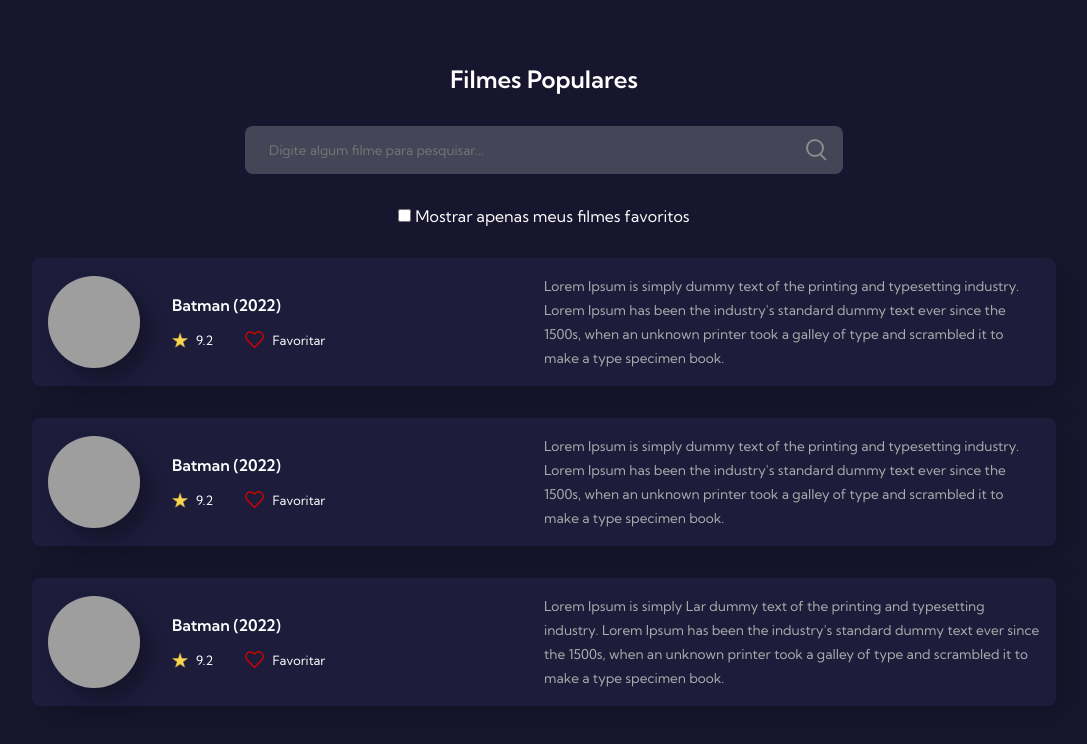
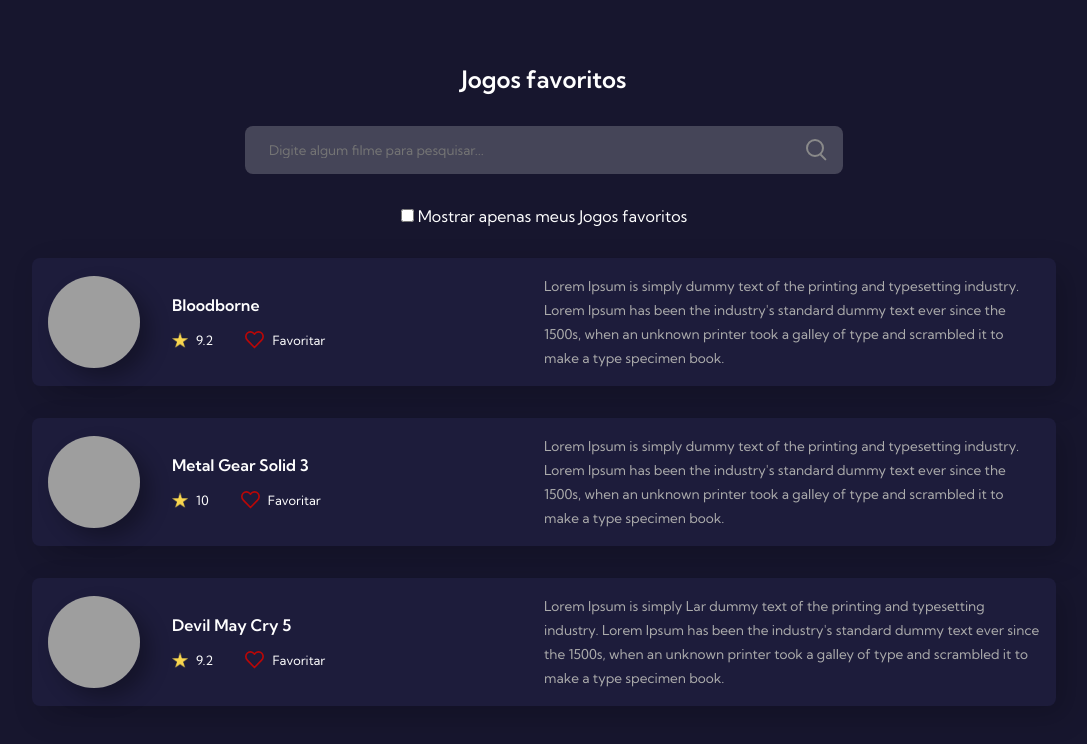
Before and after one commit to vitaoTM/7DaysOfCode_guthub, a plain HTML site: page index.html in a window 1280 px wide. Shown: the whole page, without its empty margins (96-1183 px from the left). Drawn offline with Linux system fonts and the light colour scheme; grey boxes are pictures that could not be loaded.

Commit message:
Mudando links e titulos, jogos favoritos

```diff
--- a/index.html
+++ b/index.html
@@ -4,7 +4,7 @@
   <meta charset="UTF-8">
   <meta http-equiv="X-UA-Compatible" content="IE=edge">
   <meta name="viewport" content="width=device-width, initial-scale=1.0">
-  <title>Filmes</title>
+  <title>Jogos</title>
   <link rel="preconnect" href="https://fonts.googleapis.com">
   <link rel="preconnect" href="https://fonts.gstatic.com" crossorigin>
   <link href="https://fonts.googleapis.com/css2?family=Kumbh+Sans:wght@300;400;500;600&display=swap" rel="stylesheet">
@@ -12,23 +12,23 @@
 </head>
 <body>
   <main>
-    <h2>Filmes Populares</h2>
+    <h2>Jogos favoritos</h2>
     <div class="input-container">
       <input type="text" name="movie-name" id="movie-name" placeholder="Digite algum filme para pesquisar...">
       <img src="images/search-icon.svg" alt="Ícone de pesquisa" class="searchIcon">
     </div>
     <div class="showOnlyFavorites">
       <input type="checkbox" name="onlyFavorites" id="onlyFavorites">
-      <label for="onlyFavorites">Mostrar apenas meus filmes favoritos</label>
+    <label for="onlyFavorites">Mostrar apenas meus Jogos favoritos</label>
     </div>
     <div class="movies">
       <div class="movie">
         <div class="movie-informations">
           <div class="movie-image">
-            <img src="https://img.elo7.com.br/product/original/3FBA809/big-poster-filme-batman-2022-90x60-cm-lo002-poster-batman.jpg" alt="Batman (2022)"/>
+            <img src="https://image.api.playstation.com/vulcan/img/rnd/202010/2614/Sy5e8DmeKIJVjlAGraPAJYkT.png" alt="Batman (2022)"/>
           </div>
           <div class="movie-text">
-            <h4>Batman (2022)</h4>
+            <h4>Bloodborne</h4>
             <div class="rating-favorites">
               <div class="rating">
                 <img src="images/star.png" alt="Star Icon"/>
@@ -49,14 +49,14 @@
       <div class="movie">
         <div class="movie-informations">
           <div class="movie-image">
-            <img src="https://img.elo7.com.br/product/original/3FBA809/big-poster-filme-batman-2022-90x60-cm-lo002-poster-batman.jpg" alt="Batman (2022)"/>
+            <img src="https://preview.redd.it/yqur2zas6ze71.jpg?width=960&crop=smart&auto=webp&s=0c371902539279072f398411a76c3c164067b469" alt="Batman (2022)"/>
           </div>
           <div class="movie-text">
-            <h4>Batman (2022)</h4>
+            <h4>Metal Gear Solid 3</h4>
             <div class="rating-favorites">
               <div class="rating">
                 <img src="images/star.png" alt="Star Icon"/>
-                <span>9.2</span>
+                <span>10</span>
               </div>
               <div class="favorite">
                 <img src="images/heart.svg" alt="Star Icon"/>
@@ -73,10 +73,10 @@
       <div class="movie">
         <div class="movie-informations">
           <div class="movie-image">
-            <img src="https://img.elo7.com.br/product/original/3FBA809/big-poster-filme-batman-2022-90x60-cm-lo002-poster-batman.jpg" alt="Batman (2022)"/>
+            <img src="https://static.wikia.nocookie.net/devilmaycry/images/3/31/DMC5_Base_game.png/revision/latest/scale-to-width-down/1000?cb=20190325010814" alt="Batman (2022)"/>
           </div>
           <div class="movie-text">
-            <h4>Batman (2022)</h4>
+            <h4>Devil May Cry 5</h4>
             <div class="rating-favorites">
               <div class="rating">
                 <img src="images/star.png" alt="Star Icon"/>
```
